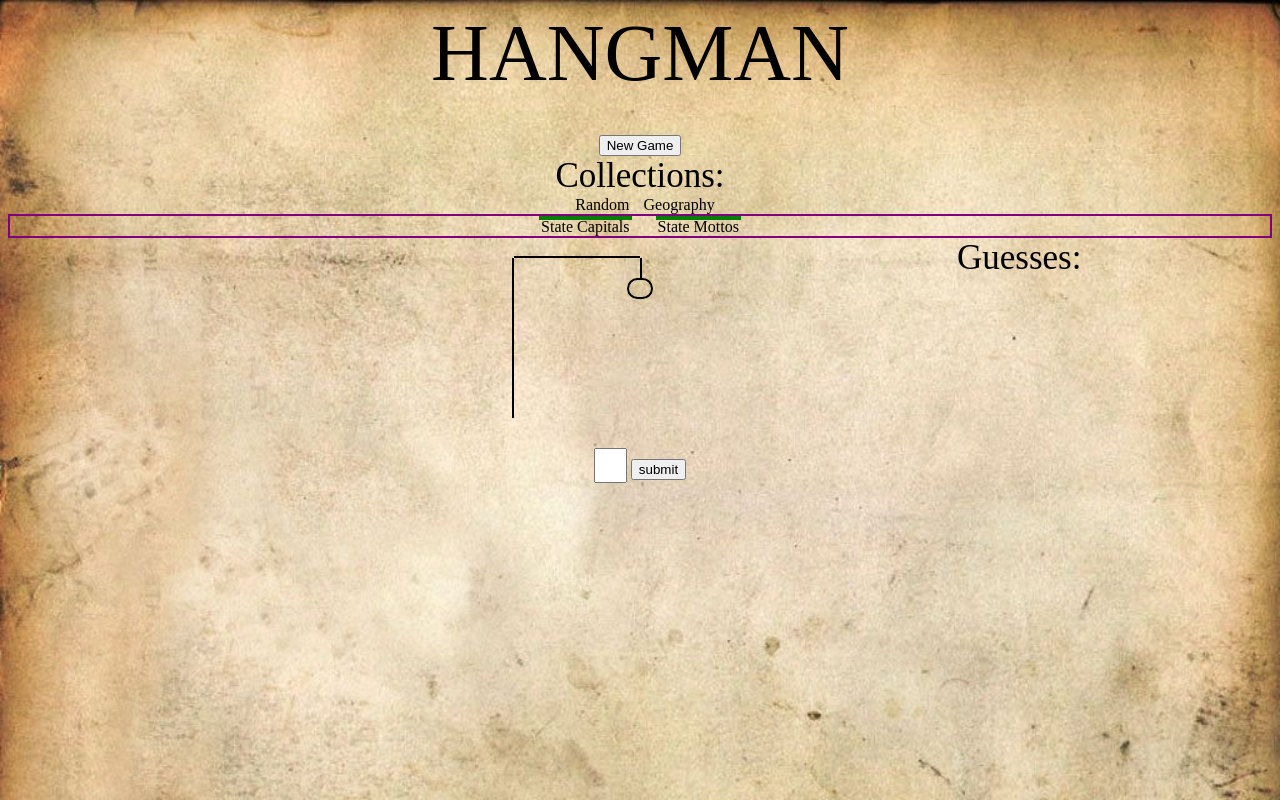
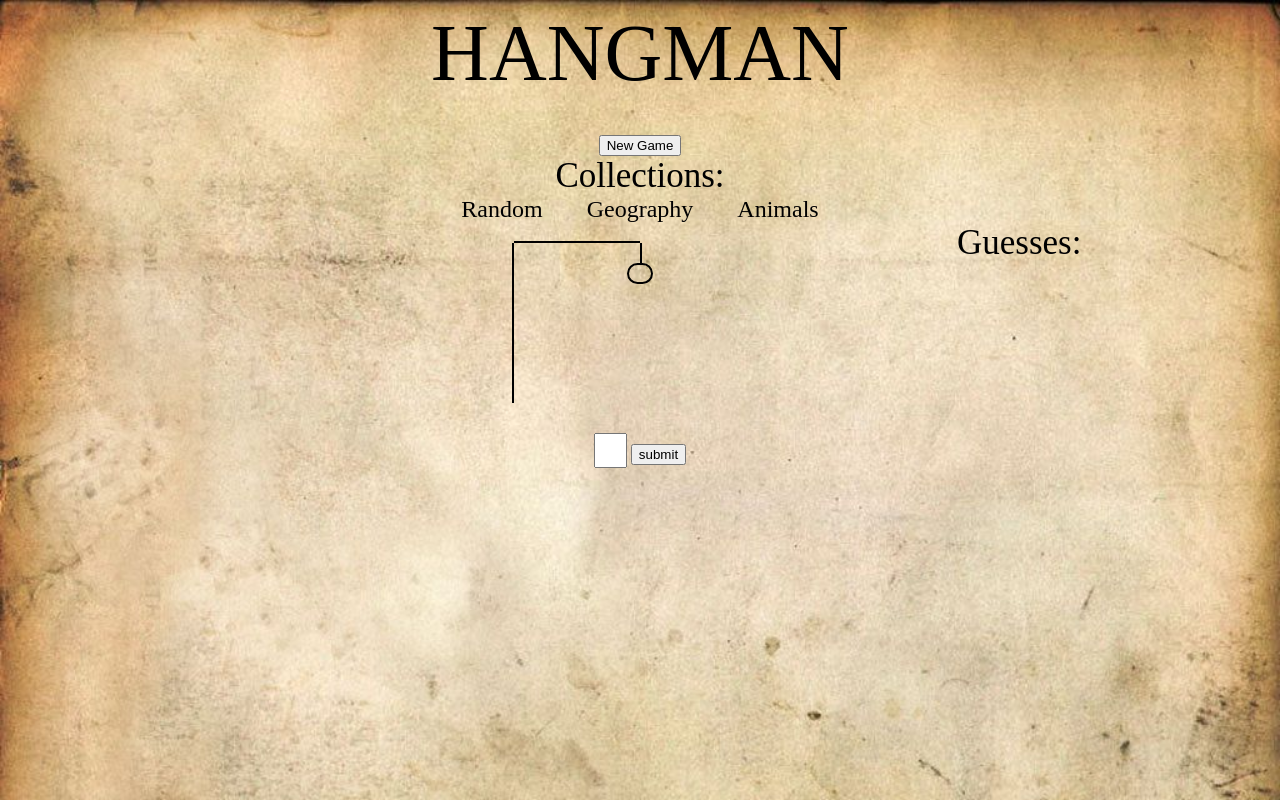
Before and after one commit to leonimanuel/Hangman, a plain HTML site: page index.html in a window 1280 px wide. Drawn offline with nearby package versions, Linux system fonts and the light colour scheme; files whose address does not match are found by name; a web font is replaced by a local one.

Commit message:
added dynamic collections functionality to topics

```diff
--- a/index.css
+++ b/index.css
@@ -27,8 +27,10 @@ body {
 	color: red;
 }
 
-.collection-group {
+.topic {
 	display: inline-block;
+	margin: 0px 20px;
+	font-size: 1.5em;
 }
 
 .collections {
@@ -36,22 +38,10 @@ body {
 	margin: 0px 10px;
 }
 
-#geography-collection-box {
-	border: 2px solid purple;
-	/*height: 0px;*/
+#collectionsBox {
+	/*border: 2px solid blue;*/
+	transition: 0.5s ease;
 }
-
-.geography-collection {
-	border: 2px solid green;
-	height: 0px;
-	color: black;
-	transition: 0.5s linear;
-	/*overflow: hidden;*/
-}
-
-/*.display {
-	height: 20px;
-}*/
 
 .gallow-stand {
 	/*border: 1px solid gold;*/
--- a/index.html
+++ b/index.html
@@ -17,31 +17,19 @@
 	<br>
 	<div id="collections-container">
 		<div id="collections-title" onclick="changeColor()">Collections:</div>
-		<div id="collection-group-box">
-			<div class="collections collection-group" id="random-words" onclick="loadNewGame(wordList)">Random</div>
-			<div class="collection-group" onclick="showCollections(geography)">Geography</div>
-		</div>
-
-		<div id="geography-collection-box">
-			<div class="collections geography-collection display" id="state-capitals" onclick="loadNewGame(stateCapitals)" >State Capitals</div>
-		<div class="collections geography-collection display" id="state-capitals" onclick="loadNewGame(stateMottos)" >State Mottos</div>
+		<div id="collection-topic-box">
+			<div class="topic" id="random-words" onclick="loadNewGame(wordList)">Random</div>
+			<div class="topic" id="geography-topic-box" onclick="showCollections(event, geography)">Geography</div>
+			<div class="topic" id="animals-topic-box" onclick="showCollections(event, animals)">Animals</div>
 		</div>
 	</div>
-
-<!-- 	<div>Name: <input type="text" name="name" id="namefield"></div>
-	<div>Email: <input type="text" name="name" id="emailfield"></div>
-	<div><input id="SubmitButton" type="submit" value="submit" onclick="onSubmitRegister()" ></div> -->
 	<div id="gallows">
 		<div class="gallow-stand" id="gallow-pole"></div>
 		<div class="gallow-stand" id="gallow-mast"></div>
 		<div class="gallow-stand" id="gallow-rope"></div>
 		<div id="prisonerDiv">
 			<div class="prisoner" id="head"></div>
-<!-- 			<div class="prisoner" id="torso"></div>
-			<div class="prisoner" id="left-arm"></div>
-			<div class="prisoner" id="right-arm"></div>
-			<div class="prisoner" id="left-leg"></div>
-			<div class="prisoner" id="right-leg"></div> -->
+
 		</div>
 		<div id="guessed-letter-container">
 			<div id="guesses">Guesses:</div>
@@ -58,13 +46,3 @@
 	<script type="text/javascript" src="index.js"></script>
 </body>
 </html>
-
-
-<!-- 	First name:
-	<input type="text" id="firstname">
-	<br>
-	<p>Your first name is: <b id='boldStuff2'></b>
-	</p>
-	<p>Other people's names:</p>
-	<ol id="demo"></ol>
-	<input type='button' onclick='changeText2()' value='Submit' /> -->
--- a/index.js
+++ b/index.js
@@ -6,6 +6,10 @@ let myArray = [
 	"bandersnatch",
 	"ПОБЕДА"
 	]
+
+let geography = [
+	"stateCapitals",
+	"stateMottos"]
 
 let stateCapitals = [
 	"Montgomery",
@@ -20,15 +24,34 @@ let stateCapitals = [
 	"Topeka",
 	];
 
+
 let stateMottos = [
 	"the people rule",
 	"let it be perpetual",
 	"by valor and arms",
 	]
 
+let animals = [
+	"birds",
+	"fish"
+	]
+
+let birds = [
+	"nightnigale",
+	"robin",
+	"bluejay"]
+
+let fish = [
+	"salmon",
+	"trout",
+	"tuna", ]
 
 let collectionState = wordList
 let q = 0
+
+function changeCollectionState(collection) {
+	collectionState = collection
+}
 
 
 function loadNewGame (collection) {
@@ -118,9 +141,7 @@ let bodyParts = [
 	"right-leg",
 	]
 
-function changeCollectionState(collection) {
-	collectionState = collection
-}
+
 
 function checkGuess() {
 	console.log("OUTPUT: " + eachWordArray);
@@ -191,13 +212,93 @@ function checkGuess() {
 	input.value='';
 }
 
-function showCollections (input) {
-
-}
-
 function changeColor () {
 	$("#collections-title").addClass("change-collections-title-color");
 }
+
+
+let collectionDisplay = false
+let currentTopic
+let hasRunOnce  = false
+function showCollections (event, topic) {
+
+
+	console.log(topic)
+	console.log(currentTopic)
+	if (collectionDisplay === true && topic === currentTopic) {
+		$(allCollectionsDiv).remove();
+		collectionDisplay = false
+		return;
+	} else if (topic !== currentTopic && hasRunOnce === true) {
+		$(allCollectionsDiv).remove();
+	}
+
+
+
+
+
+	// if (currentTopic === topic)
+	// 	return;
+	// console.log(topic); //["stateCapitals", "stateMottos"]
+	// console.log(topic[0]); //stateCapitals
+	// console.log(topic[1]); //stateMottos
+	// console.log(topic.length); //2
+	// console.log(event.target.id); //geography-topic
+
+	currentTopic = topic;
+	allCollectionsDiv = document.createElement("div")
+	allCollectionsDiv.setAttribute("id", "collectionsBox")
+	topicContainer = document.getElementById("collection-topic-box")
+	$(allCollectionsDiv).insertAfter(topicContainer);
+
+	for (let i = 0; i < topic.length; i++) {
+		topicCollectionDiv = document.createElement("div");
+		topicCollectionText = document.createTextNode(`${topic[i]}`);
+		topicCollectionDiv.appendChild(topicCollectionText);
+
+		topicCollectionDiv.setAttribute("class", `collections ${event.target.id}-collection`);
+		topicCollectionDiv.setAttribute("id", `${topic[i]}`)
+		topicCollectionDiv.setAttribute("onclick", `loadNewGame(${topic[i]})`)
+
+
+		topicDiv = document.getElementById(`${event.target.id}`);
+		(allCollectionsDiv).appendChild(topicCollectionDiv);
+
+		collectionDisplay = true;
+		hasRunOnce = true;
+		// $(topicCollectionDiv).insertAfter(topicContainer);
+
+		//now I'm trying to link the new text div to an onlick which
+		// topicDiv.appendChild(topicCollectionDiv);
+
+
+		// $(`#${event.target.id}`).append(`<div>${topic[i]}</div>`);
+		// $(`<div>${topic[i]}</div>`).attr("class", `RED`);
+
+		// ${topic}-colletion
+	}
+}
+
+	// for (let i = 0; i < topic.length; i++) {
+
+	// 	topic[i] = document.createElement("div");
+	// 	topic = event.target.id
+	// 	// console.log(topic)
+	// 	// topic.appendChild(topic[i]);
+	// }
+
+	//Basically, when you click on Geography, it creates the collections.
+	// stateCapitals = document.createElement("div");
+	// stateCapitalsText = document.createTextNode("stateCapitals");
+	// stateCapitals.appendChild(stateCapitalsText);
+	// geographyTopic = document.getElementById("geography-topic");
+	// geographyTopic.appendChild(cityScape);
+	// $(stateCapitals).attr({"class": "geography-collection", "id": "state-capitals"});
+	// $("#geography-topic").append(stateCapitals)
+
+	// $("#geography-topic").append("<div>State Mottos</div>").attr({"class": "geography-collection", "id": "state-mottos"});
+
+
 
 // onSubmitRegister = () => {
 // 	let name = (document.getElementById("namefield").value);
```
